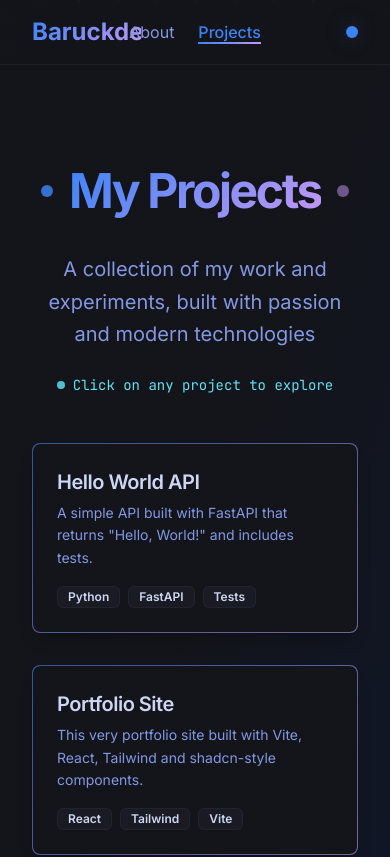
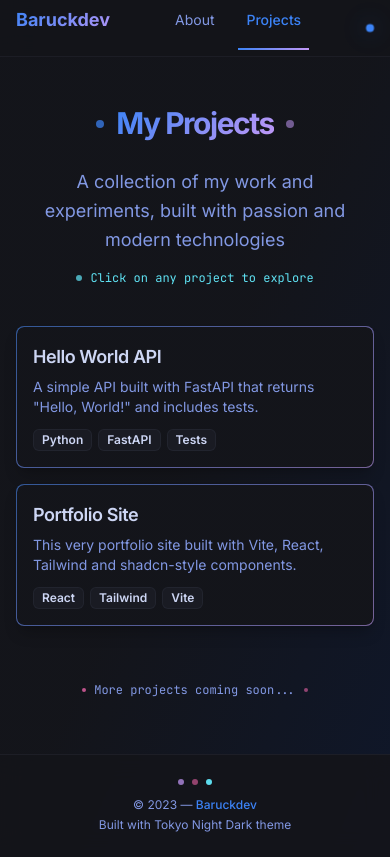
Before and after one commit to MatheusBLopes/baruckdev-website, a React (Vite) app: page /projects in a window 390 px wide. Shown: the top 857 px of the page. Built offline with nearby package versions, Linux system fonts and the light colour scheme.

Commit message:
feat: improve mobile experience

```diff
--- a/src/App.tsx
+++ b/src/App.tsx
@@ -16,18 +16,19 @@ export default function App() {
         <div className="particle"></div>
       </div>
 
-      <header className="border-b border-border/40 bg-background/80 backdrop-blur-md sticky top-0 z-50 relative">
-        <div className="container grid grid-cols-3 h-16 items-center">
-          <Link to="/" className="font-bold text-2xl tokyo-gradient-text hover:scale-105 transition-transform duration-200">
+      <header className="border-b border-border/40 bg-background/95 backdrop-blur-md sticky top-0 z-50 relative">
+        <div className="container px-4 sm:px-6 lg:px-8">
+          <div className="flex items-center justify-between h-14 sm:h-16">
+            <Link to="/" className="font-bold text-lg sm:text-xl lg:text-2xl tokyo-gradient-text hover:scale-105 transition-transform duration-200">
               Baruckdev
             </Link>
-          <nav className="flex gap-6 justify-center">
+            <nav className="flex items-center gap-4 sm:gap-6">
               <NavLink
                 to="/"
                 className={({ isActive }) =>
                   isActive
-                  ? "text-primary font-medium relative after:absolute after:bottom-0 after:left-0 after:h-0.5 after:w-full after:bg-gradient-to-r after:from-primary after:to-accent after:animate-fade-in"
-                  : "text-muted-foreground hover:text-foreground transition-colors duration-200 relative after:absolute after:bottom-0 after:left-0 after:h-0.5 after:w-0 after:bg-gradient-to-r after:from-primary after:to-accent hover:after:w-full after:transition-all after:duration-300"
+                    ? "text-primary font-medium relative after:absolute after:bottom-0 after:left-0 after:h-0.5 after:w-full after:bg-gradient-to-r after:from-primary after:to-accent after:animate-fade-in text-sm sm:text-base px-2 py-1 rounded-md hover:bg-muted/50 transition-all duration-200"
+                    : "text-muted-foreground hover:text-foreground transition-colors duration-200 relative after:absolute after:bottom-0 after:left-0 after:h-0.5 after:w-0 after:bg-gradient-to-r after:from-primary after:to-accent hover:after:w-full after:transition-all after:duration-300 text-sm sm:text-base px-2 py-1 rounded-md hover:bg-muted/50"
                 }
               >
                 About
@@ -36,32 +37,33 @@ export default function App() {
                 to="/projects"
                 className={({ isActive }) =>
                   isActive
-                  ? "text-primary font-medium relative after:absolute after:bottom-0 after:left-0 after:h-0.5 after:w-full after:bg-gradient-to-r after:from-primary after:to-accent after:animate-fade-in"
-                  : "text-muted-foreground hover:text-foreground transition-colors duration-200 relative after:absolute after:bottom-0 after:left-0 after:h-0.5 after:w-0 after:bg-gradient-to-r after:from-primary after:to-accent hover:after:w-full after:transition-all after:duration-300"
+                    ? "text-primary font-medium relative after:absolute after:bottom-0 after:left-0 after:h-0.5 after:w-full after:bg-gradient-to-r after:from-primary after:to-accent after:animate-fade-in text-sm sm:text-base px-2 py-1 rounded-md hover:bg-muted/50 transition-all duration-200"
+                    : "text-muted-foreground hover:text-foreground transition-colors duration-200 relative after:absolute after:bottom-0 after:left-0 after:h-0.5 after:w-0 after:bg-gradient-to-r after:from-primary after:to-accent hover:after:w-full after:transition-all after:duration-300 text-sm sm:text-base px-2 py-1 rounded-md hover:bg-muted/50"
                 }
               >
                 Projects
               </NavLink>
             </nav>
-          <div className="flex justify-end">
-            <div className="w-3 h-3 bg-tokyo-blue rounded-full animate-glow-pulse"></div>
+            <div className="flex items-center">
+              <div className="w-2 h-2 sm:w-3 sm:h-3 bg-tokyo-blue rounded-full animate-glow-pulse"></div>
+            </div>
           </div>
         </div>
       </header>
-      <main className="container py-16 flex-1 animate-fade-in relative z-10">
+      <main className="container px-4 sm:px-6 lg:px-8 py-8 sm:py-12 lg:py-16 flex-1 animate-fade-in relative z-10">
         <Outlet />
       </main>
-      <footer className="border-t border-border/40 bg-background/80 backdrop-blur-md relative z-10">
-        <div className="container py-8 text-center">
-          <div className="flex items-center justify-center gap-2 mb-4">
-            <div className="w-2 h-2 bg-tokyo-purple rounded-full animate-pulse"></div>
-            <div className="w-2 h-2 bg-tokyo-pink rounded-full animate-pulse" style={{ animationDelay: '0.5s' }}></div>
-            <div className="w-2 h-2 bg-tokyo-cyan rounded-full animate-pulse" style={{ animationDelay: '1s' }}></div>
+      <footer className="border-t border-border/40 bg-background/90 backdrop-blur-md relative z-10">
+        <div className="container px-4 sm:px-6 lg:px-8 py-6 sm:py-8 text-center">
+          <div className="flex items-center justify-center gap-2 mb-3 sm:mb-4">
+            <div className="w-1.5 h-1.5 sm:w-2 sm:h-2 bg-tokyo-purple rounded-full animate-pulse"></div>
+            <div className="w-1.5 h-1.5 sm:w-2 sm:h-2 bg-tokyo-pink rounded-full animate-pulse" style={{ animationDelay: '0.5s' }}></div>
+            <div className="w-1.5 h-1.5 sm:w-2 sm:h-2 bg-tokyo-cyan rounded-full animate-pulse" style={{ animationDelay: '1s' }}></div>
           </div>
-          <p className="text-sm text-muted-foreground">
+          <p className="text-xs sm:text-sm text-muted-foreground">
             © {new Date().getFullYear()} — <span className="text-tokyo-blue font-medium">Baruckdev</span>
           </p>
-          <p className="text-xs text-muted-foreground mt-2">
+          <p className="text-xs text-muted-foreground mt-1 sm:mt-2">
             Built with Tokyo Night Dark theme
           </p>
         </div>
--- a/src/components/ui/badge.tsx
+++ b/src/components/ui/badge.tsx
@@ -2,5 +2,5 @@ import * as React from "react"
 import { cn } from "@/lib/utils"
 
 export function Badge({ className, ...props }: React.HTMLAttributes<HTMLDivElement>) {
-  return <div className={cn("inline-flex items-center rounded-md border border-border/50 px-2.5 py-0.5 text-xs font-semibold transition-all duration-200 hover:scale-105", className)} {...props} />
+  return <div className={cn("inline-flex items-center rounded-md border border-border/50 px-2 sm:px-2.5 py-0.5 text-xs font-semibold transition-all duration-200 hover:scale-105 touch-manipulation", className)} {...props} />
 }
--- a/src/components/ui/button.tsx
+++ b/src/components/ui/button.tsx
@@ -3,7 +3,7 @@ import { cva, type VariantProps } from "class-variance-authority"
 import { cn } from "@/lib/utils"
 
 const buttonVariants = cva(
-  "inline-flex items-center justify-center whitespace-nowrap rounded-md text-sm font-medium transition-all duration-200 focus-visible:outline-none focus-visible:ring-2 focus-visible:ring-ring focus-visible:ring-offset-2 focus-visible:ring-offset-background disabled:opacity-50 disabled:pointer-events-none h-10 px-4 py-2 relative overflow-hidden group",
+  "inline-flex items-center justify-center whitespace-nowrap rounded-md text-sm font-medium transition-all duration-200 focus-visible:outline-none focus-visible:ring-2 focus-visible:ring-ring focus-visible:ring-offset-2 focus-visible:ring-offset-background disabled:opacity-50 disabled:pointer-events-none relative overflow-hidden group touch-manipulation",
   {
     variants: {
       variant: {
@@ -15,8 +15,8 @@ const buttonVariants = cva(
       },
       size: {
         default: "h-10 px-4 py-2",
-        sm: "h-9 rounded-md px-3",
-        lg: "h-11 rounded-md px-8",
+        sm: "h-9 rounded-md px-3 py-2",
+        lg: "h-11 rounded-md px-8 py-2",
         icon: "h-10 w-10"
       }
     },
--- a/src/components/ui/card.tsx
+++ b/src/components/ui/card.tsx
@@ -6,21 +6,21 @@ export function Card({ className, ...props }: React.HTMLAttributes<HTMLDivElemen
 }
 
 export function CardHeader({ className, ...props }: React.HTMLAttributes<HTMLDivElement>) {
-  return <div className={cn("flex flex-col space-y-1.5 p-6", className)} {...props} />
+  return <div className={cn("flex flex-col space-y-1.5 p-4 sm:p-6", className)} {...props} />
 }
 
 export function CardTitle({ className, ...props }: React.HTMLAttributes<HTMLHeadingElement>) {
-  return <h3 className={cn("text-2xl font-semibold leading-none tracking-tight text-foreground", className)} {...props} />
+  return <h3 className={cn("text-xl sm:text-2xl font-semibold leading-none tracking-tight text-foreground", className)} {...props} />
 }
 
 export function CardDescription({ className, ...props }: React.HTMLAttributes<HTMLParagraphElement>) {
-  return <p className={cn("text-sm text-muted-foreground leading-relaxed", className)} {...props} />
+  return <p className={cn("text-sm sm:text-base text-muted-foreground leading-relaxed", className)} {...props} />
 }
 
 export function CardContent({ className, ...props }: React.HTMLAttributes<HTMLDivElement>) {
-  return <div className={cn("p-6 pt-0", className)} {...props} />
+  return <div className={cn("p-4 sm:p-6 pt-0", className)} {...props} />
 }
 
 export function CardFooter({ className, ...props }: React.HTMLAttributes<HTMLDivElement>) {
-  return <div className={cn("flex items-center p-6 pt-0", className)} {...props} />
+  return <div className={cn("flex items-center p-4 sm:p-6 pt-0", className)} {...props} />
 }
--- a/src/index.css
+++ b/src/index.css
@@ -60,6 +60,8 @@
     min-height: 100vh;
     font-family: 'Inter', system-ui, sans-serif;
     position: relative;
+    -webkit-font-smoothing: antialiased;
+    -moz-osx-font-smoothing: grayscale;
   }
 
   /* Subtle grid background pattern */
@@ -117,6 +119,48 @@
   * {
     scrollbar-width: thin;
     scrollbar-color: hsl(var(--border)) hsl(var(--muted));
+  }
+
+  /* Mobile-specific improvements */
+  @media (max-width: 640px) {
+    /* Reduce floating particles on mobile for better performance */
+    .particle {
+      display: none;
+    }
+
+    /* Improve touch targets */
+    button, a, [role="button"] {
+      min-height: 44px;
+      min-width: 44px;
+    }
+
+    /* Reduce animations on mobile for better performance */
+    * {
+      animation-duration: 0.3s !important;
+      transition-duration: 0.2s !important;
+    }
+
+    /* Optimize grid background for mobile */
+    body::before {
+      background-size: 30px 30px;
+    }
+  }
+
+  /* High contrast mode support */
+  @media (prefers-contrast: high) {
+    :root {
+      --border: 230 15% 40%;
+      --muted: 230 15% 25%;
+    }
+  }
+
+  /* Reduced motion support */
+  @media (prefers-reduced-motion: reduce) {
+    * {
+      animation-duration: 0.01ms !important;
+      animation-iteration-count: 1 !important;
+      transition-duration: 0.01ms !important;
+    }
   }
 }
 
@@ -179,6 +223,23 @@
   .particle:nth-child(7) { left: 70%; animation-delay: 2s; }
   .particle:nth-child(8) { left: 80%; animation-delay: 4s; }
   .particle:nth-child(9) { left: 90%; animation-delay: 1s; }
+
+  /* Mobile-optimized components */
+  .mobile-optimized {
+    @apply touch-manipulation;
+  }
+
+  .mobile-card {
+    @apply p-4 sm:p-6;
+  }
+
+  .mobile-text {
+    @apply text-sm sm:text-base;
+  }
+
+  .mobile-heading {
+    @apply text-2xl sm:text-3xl lg:text-4xl;
+  }
 }
 
 @layer utilities {
@@ -262,4 +323,21 @@
     background: linear-gradient(135deg, hsl(var(--background)), hsl(var(--background))) padding-box,
                 linear-gradient(135deg, hsl(var(--accent)), hsl(var(--tokyo-pink))) border-box;
   }
+
+  /* Mobile-specific utilities */
+  .mobile-hidden {
+    @apply hidden sm:block;
+  }
+
+  .mobile-visible {
+    @apply block sm:hidden;
+  }
+
+  .mobile-padding {
+    @apply px-4 sm:px-6 lg:px-8;
+  }
+
+  .mobile-margin {
+    @apply mx-4 sm:mx-6 lg:mx-8;
+  }
 }
--- a/src/pages/Projects.tsx
+++ b/src/pages/Projects.tsx
@@ -74,34 +74,34 @@ export default function Projects() {
   }
 
   return (
-    <div className="space-y-8 animate-fade-in relative z-10">
-      <div className="text-center space-y-6 pt-8 pb-4">
-        <div className="flex items-center justify-center gap-4 mb-8">
-          <div className="w-3 h-3 bg-tokyo-blue rounded-full animate-pulse"></div>
-          <h1 className="text-5xl font-bold tokyo-gradient-text leading-tight">My Projects</h1>
-          <div className="w-3 h-3 bg-tokyo-purple rounded-full animate-pulse" style={{ animationDelay: '0.5s' }}></div>
+    <div className="space-y-6 sm:space-y-8 animate-fade-in relative z-10">
+      <div className="text-center space-y-4 sm:space-y-6 pt-4 sm:pt-8 pb-4">
+        <div className="flex items-center justify-center gap-3 sm:gap-4 mb-6 sm:mb-8">
+          <div className="w-2 h-2 sm:w-3 sm:h-3 bg-tokyo-blue rounded-full animate-pulse"></div>
+          <h1 className="text-3xl sm:text-4xl lg:text-5xl font-bold tokyo-gradient-text leading-tight">My Projects</h1>
+          <div className="w-2 h-2 sm:w-3 sm:h-3 bg-tokyo-purple rounded-full animate-pulse" style={{ animationDelay: '0.5s' }}></div>
         </div>
-        <p className="text-muted-foreground text-xl max-w-2xl mx-auto leading-relaxed">
+        <p className="text-muted-foreground text-lg sm:text-xl max-w-2xl mx-auto leading-relaxed px-4 sm:px-0">
           A collection of my work and experiments, built with passion and modern technologies
         </p>
-        <div className="flex items-center justify-center gap-2 mt-6">
-          <div className="w-2 h-2 bg-tokyo-cyan rounded-full animate-pulse"></div>
-          <span className="text-sm text-tokyo-cyan font-mono">Click on any project to explore</span>
+        <div className="flex items-center justify-center gap-2 mt-4 sm:mt-6">
+          <div className="w-1.5 h-1.5 sm:w-2 sm:h-2 bg-tokyo-cyan rounded-full animate-pulse"></div>
+          <span className="text-xs sm:text-sm text-tokyo-cyan font-mono">Click on any project to explore</span>
         </div>
       </div>
 
       {projects.length === 0 ? (
-        <div className="text-center py-16">
-          <div className="w-16 h-16 bg-muted/30 rounded-full flex items-center justify-center mx-auto mb-4">
-            <div className="w-8 h-8 bg-muted-foreground/50 rounded"></div>
+        <div className="text-center py-12 sm:py-16">
+          <div className="w-12 h-12 sm:w-16 sm:h-16 bg-muted/30 rounded-full flex items-center justify-center mx-auto mb-4">
+            <div className="w-6 h-6 sm:w-8 sm:h-8 bg-muted-foreground/50 rounded"></div>
           </div>
-          <p className="text-muted-foreground text-lg">No projects found</p>
-          <p className="text-sm text-muted-foreground mt-2">
+          <p className="text-muted-foreground text-base sm:text-lg">No projects found</p>
+          <p className="text-sm text-muted-foreground mt-2 px-4 sm:px-0">
             Add <code className="bg-muted/50 px-2 py-1 rounded text-tokyo-cyan">.md</code> files in <code className="bg-muted/50 px-2 py-1 rounded text-tokyo-cyan">src/projects/</code>.
           </p>
         </div>
       ) : (
-        <div className="grid grid-cols-1 md:grid-cols-2 lg:grid-cols-3 gap-8">
+        <div className="grid grid-cols-1 sm:grid-cols-2 lg:grid-cols-3 gap-4 sm:gap-6 lg:gap-8">
           {projects.map((project, index) => (
             <Card
               key={project.id}
@@ -110,22 +110,22 @@ export default function Projects() {
               onClick={() => handleProjectClick(project.id)}
             >
               <div className="absolute inset-0 bg-gradient-to-br from-primary/5 to-accent/5 rounded-lg opacity-0 group-hover:opacity-100 transition-opacity duration-500"></div>
-              <CardHeader className="relative pb-4">
+              <CardHeader className="relative pb-3 sm:pb-4">
                 <div className="flex items-start justify-between">
-                  <CardTitle className="text-xl text-foreground group-hover:text-primary transition-colors duration-300">
+                  <CardTitle className="text-lg sm:text-xl text-foreground group-hover:text-primary transition-colors duration-300">
                     {project.title}
                   </CardTitle>
-                  <div className="w-2 h-2 bg-tokyo-blue rounded-full opacity-0 group-hover:opacity-100 transition-all duration-300 group-hover:animate-pulse"></div>
+                  <div className="w-1.5 h-1.5 sm:w-2 sm:h-2 bg-tokyo-blue rounded-full opacity-0 group-hover:opacity-100 transition-all duration-300 group-hover:animate-pulse"></div>
                 </div>
                 {project.description && (
-                  <CardDescription className="line-clamp-3 text-muted-foreground leading-relaxed">
+                  <CardDescription className="line-clamp-3 text-muted-foreground leading-relaxed text-sm sm:text-base">
                     {project.description}
                   </CardDescription>
                 )}
               </CardHeader>
               {project.tags && (
                 <CardContent className="pt-0 relative">
-                  <div className="flex flex-wrap gap-2">
+                  <div className="flex flex-wrap gap-1.5 sm:gap-2">
                     {project.tags.map((tag, tagIndex) => (
                       <Badge
                         key={tag}
@@ -139,9 +139,9 @@ export default function Projects() {
                   <div className="absolute bottom-0 left-0 w-0 h-0.5 bg-gradient-to-r from-primary to-accent group-hover:w-full transition-all duration-500"></div>
                 </CardContent>
               )}
-              <div className="absolute top-4 right-4 opacity-0 group-hover:opacity-100 transition-all duration-300 transform translate-x-2 group-hover:translate-x-0">
-                <div className="w-6 h-6 bg-primary/20 rounded-full flex items-center justify-center">
-                  <div className="w-2 h-2 bg-primary rounded-full"></div>
+              <div className="absolute top-3 sm:top-4 right-3 sm:right-4 opacity-0 group-hover:opacity-100 transition-all duration-300 transform translate-x-2 group-hover:translate-x-0">
+                <div className="w-5 h-5 sm:w-6 sm:h-6 bg-primary/20 rounded-full flex items-center justify-center">
+                  <div className="w-1.5 h-1.5 sm:w-2 sm:h-2 bg-primary rounded-full"></div>
                 </div>
               </div>
             </Card>
@@ -149,8 +149,8 @@ export default function Projects() {
         </div>
       )}
 
-      <div className="text-center py-8">
-        <div className="inline-flex items-center gap-2 text-muted-foreground text-sm">
+      <div className="text-center py-6 sm:py-8">
+        <div className="inline-flex items-center gap-2 text-muted-foreground text-xs sm:text-sm">
           <div className="w-1 h-1 bg-tokyo-pink rounded-full animate-pulse"></div>
           <span className="font-mono">More projects coming soon...</span>
           <div className="w-1 h-1 bg-tokyo-pink rounded-full animate-pulse" style={{ animationDelay: '0.5s' }}></div>
```
Also changed, not shown: src/pages/Home.tsx (+25 -25 lines), src/pages/ProjectDetail.tsx (+26 -26 lines). Lines whose indentation alone changed are shown as unchanged.
